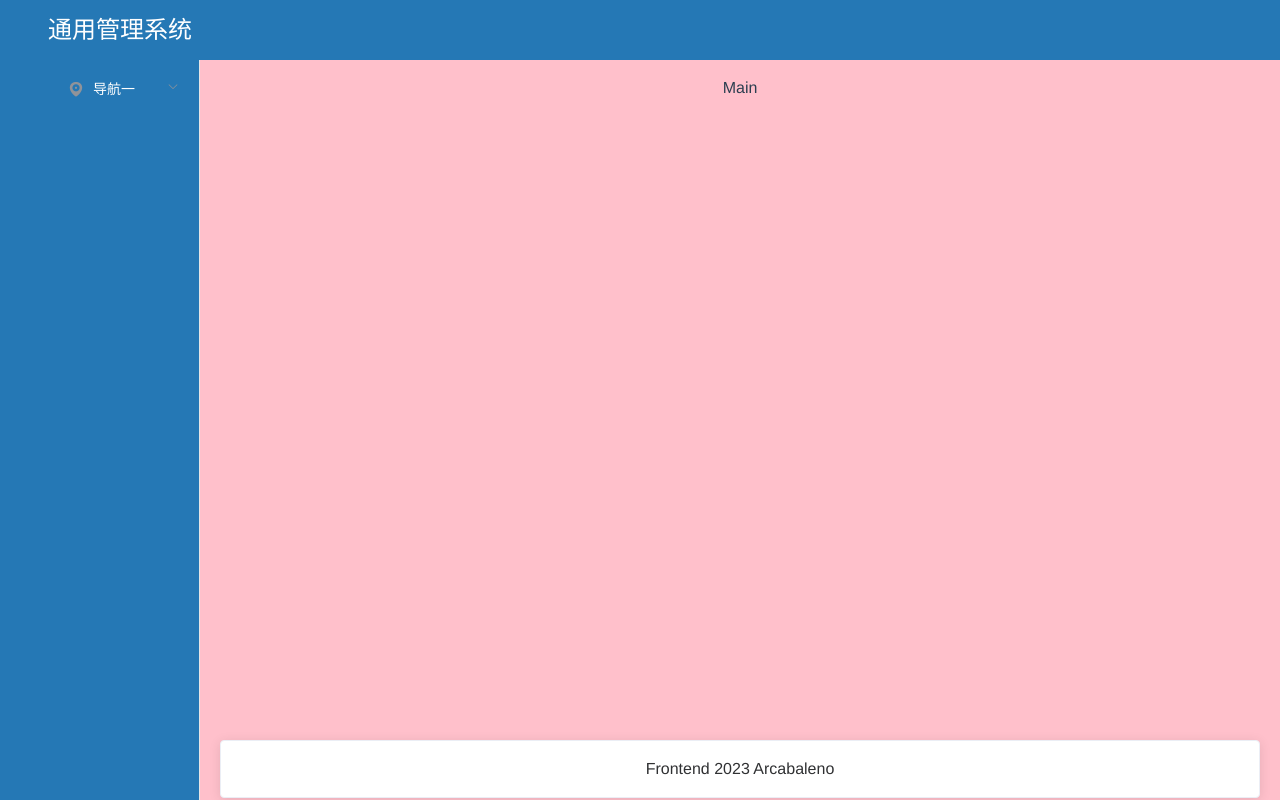
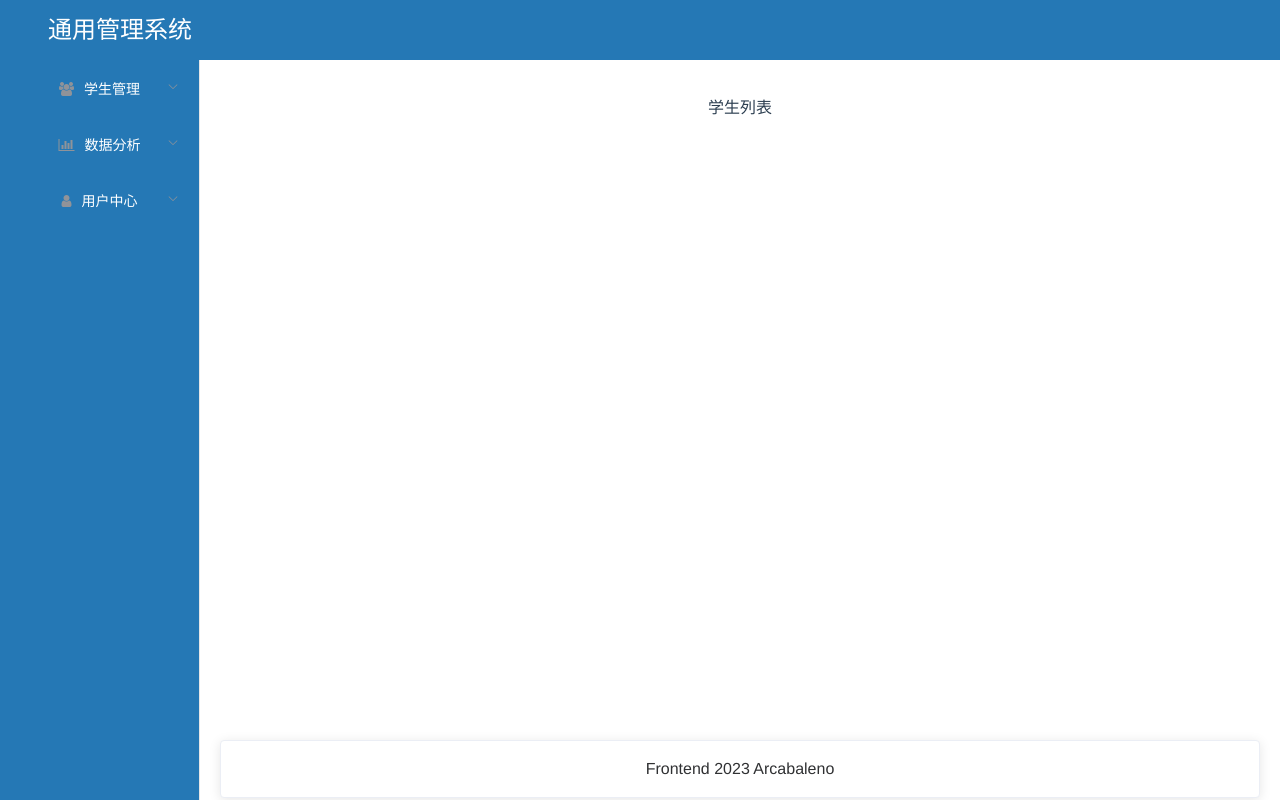
Before and after one commit to Arcobale/vue2-3_manage_system, a Vue app: page /home/student in a window 1280 px wide. Built offline with nearby package versions, Linux system fonts and the light colour scheme.

Commit message:
菜单动态展示，路由跳转

```diff
--- a/src/components/Home.vue
+++ b/src/components/Home.vue
@@ -4,7 +4,11 @@
     <el-container class="content">
       <Menu></Menu>
       <el-container>
-        <el-main>Main</el-main>
+        <el-main>
+          <div class="cont">
+            <router-view></router-view>
+          </div>
+        </el-main>
         <el-footer>
           <Footer></Footer>
         </el-footer>
@@ -35,7 +39,9 @@
     width: 100%;
     top: 60px;
     bottom: 0;
-    background: pink;
+    .cont {
+      margin: 20px 0;
+    }
   }
 }
 </style>
--- a/src/components/common/Menu.vue
+++ b/src/components/common/Menu.vue
@@ -1,18 +1,27 @@
 <template>
     <div class="menu">
         <el-aside width="200px">
-            <el-menu default-active="2" class="el-menu-vertical-demo"
-                background-color="#2578b5" text-color="#fff" active-text-color="#ffd04b">
-                <el-submenu index="1">
-                    <template slot="title">
-                        <i class="el-icon-location"></i>
-                        <span>导航一</span>
-                    </template>
-                    <el-menu-item-group>
-                        <el-menu-item index="1-1">选项1</el-menu-item>
-                        <el-menu-item index="1-2">选项2</el-menu-item>
-                    </el-menu-item-group>
-                </el-submenu>
+            <el-menu
+            router
+            default-active="2"
+            class="el-menu-vertical-demo"
+            background-color="#2578b5"
+            text-color="#fff"
+            active-text-color="#ffd04b">
+                <template v-for="(item, index) in menus">
+                    <el-submenu :index="index + ''" :key="index" v-if="!item.hidden">
+                        <template slot="title">
+                            <i :class="item.iconClass"></i>
+                            <span>{{ item.name }}</span>
+                        </template>
+                        <el-menu-item-group v-for="(child, index2) in item.children" :key="index2">
+                            <el-menu-item :index="child.path">
+                                <i :class="child.iconClass"></i>
+                                {{ child.name }}
+                            </el-menu-item>
+                        </el-menu-item-group>
+                    </el-submenu>
+                </template>
             </el-menu>
         </el-aside>
     </div>
@@ -20,7 +29,14 @@
 
 <script>
 export default {
-
+    data() {
+        return {
+            menus: [],
+        }
+    },
+    created() {
+        this.menus = [...this.$router.options.routes];
+    }
 }
 </script>
 
@@ -31,6 +47,10 @@
 
         .el-menu {
             height: 100%;
+
+            .fa {
+                margin-right: 10px;
+            }
         }
 
         .el-submenu .el-menu-item {
--- a/src/router/index.js
+++ b/src/router/index.js
@@ -6,35 +6,25 @@
 export default new VueRouter({
     routes: [
         {
+            path: '/',
+            redirect: '/login',
+            hidden: true,
+            component: () => import('@/components/Login'),
+        },
+        {
             path: '/login',
+            name: 'login',
+            hidden: true,
             //路由懒加载
             component: () => import('@/components/Login'),
             //异步组件
             // component: resolve => require(['@/components/Home'], resolve),
         },
         {
-            path: '/',
-            redirect: '/home',
-            component: () => import('@/components/Home'),
-        },
-        {
             path: '*',
             name: 'NotFound',
+            hidden: true,
             component: () => import('@/components/NotFound'),
-        },
-        {
-            path: '/users',
-            name: '用户中心',
-            iconClass: 'fa fa-user',
-            component: () => import('@/components/Home'),
-            children: [
-                {
-                    path: '/users/user',
-                    name: '权限管理',
-                    iconClass: 'fa fa-user',
-                    component: () => import('@/components/users/User'),
-                }
-            ]
         },
         {
             path: '/home',
@@ -84,7 +74,7 @@
                 {
                     path: '/home/dataview',
                     name: '数据概览',
-                    iconClass: 'fa fa-fa-chart',
+                    iconClass: 'fa fa-line-chart',
                     component: () => import('@/components/dataAnalysis/DataView')
                 },
                 {
@@ -107,6 +97,20 @@
                 },
             ]
         },
+        {
+            path: '/users',
+            name: '用户中心',
+            iconClass: 'fa fa-user',
+            component: () => import('@/components/Home'),
+            children: [
+                {
+                    path: '/users/user',
+                    name: '权限管理',
+                    iconClass: 'fa fa-user',
+                    component: () => import('@/components/users/User'),
+                }
+            ]
+        },
     ],
     mode: 'history',
 })
```
